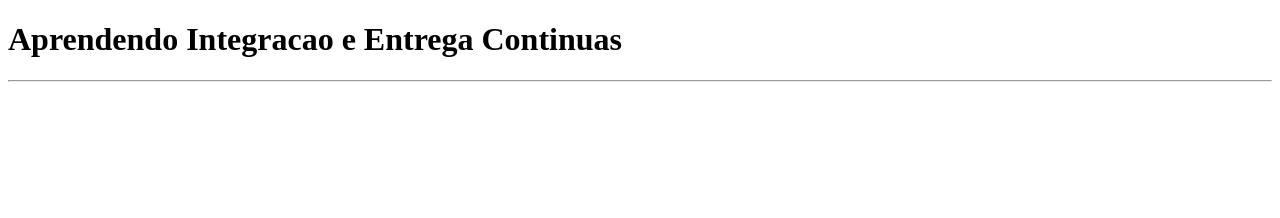
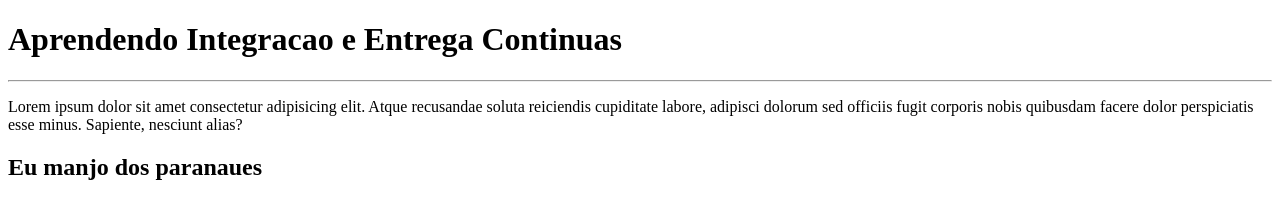
Before and after one commit to EngSoftwareFatecRL/cicd, a plain HTML site: page index.html in a window 1280 px wide. Drawn offline with Linux system fonts and the light colour scheme.

Commit message:
segunda versao

```diff
--- a/index.html
+++ b/index.html
@@ -1,5 +1,6 @@
 <!DOCTYPE html>
 <html lang="en">
+
 <head>
     <meta charset="UTF-8">
     <meta http-equiv="X-UA-Compatible" content="IE=edge">
@@ -7,9 +8,17 @@
     <title>CI e CD</title>
 
 </head>
+
 <body>
     <h1>Aprendendo Integracao e Entrega Continuas</h1>
     <hr>
 
+    <p>
+        Lorem ipsum dolor sit amet consectetur adipisicing elit. Atque recusandae soluta reiciendis cupiditate labore,
+        adipisci dolorum sed officiis fugit corporis nobis quibusdam facere dolor perspiciatis esse minus. Sapiente,
+        nesciunt alias?
+    </p>
+    <h2> Eu manjo dos paranaues</h2>
 </body>
+
 </html>
```
